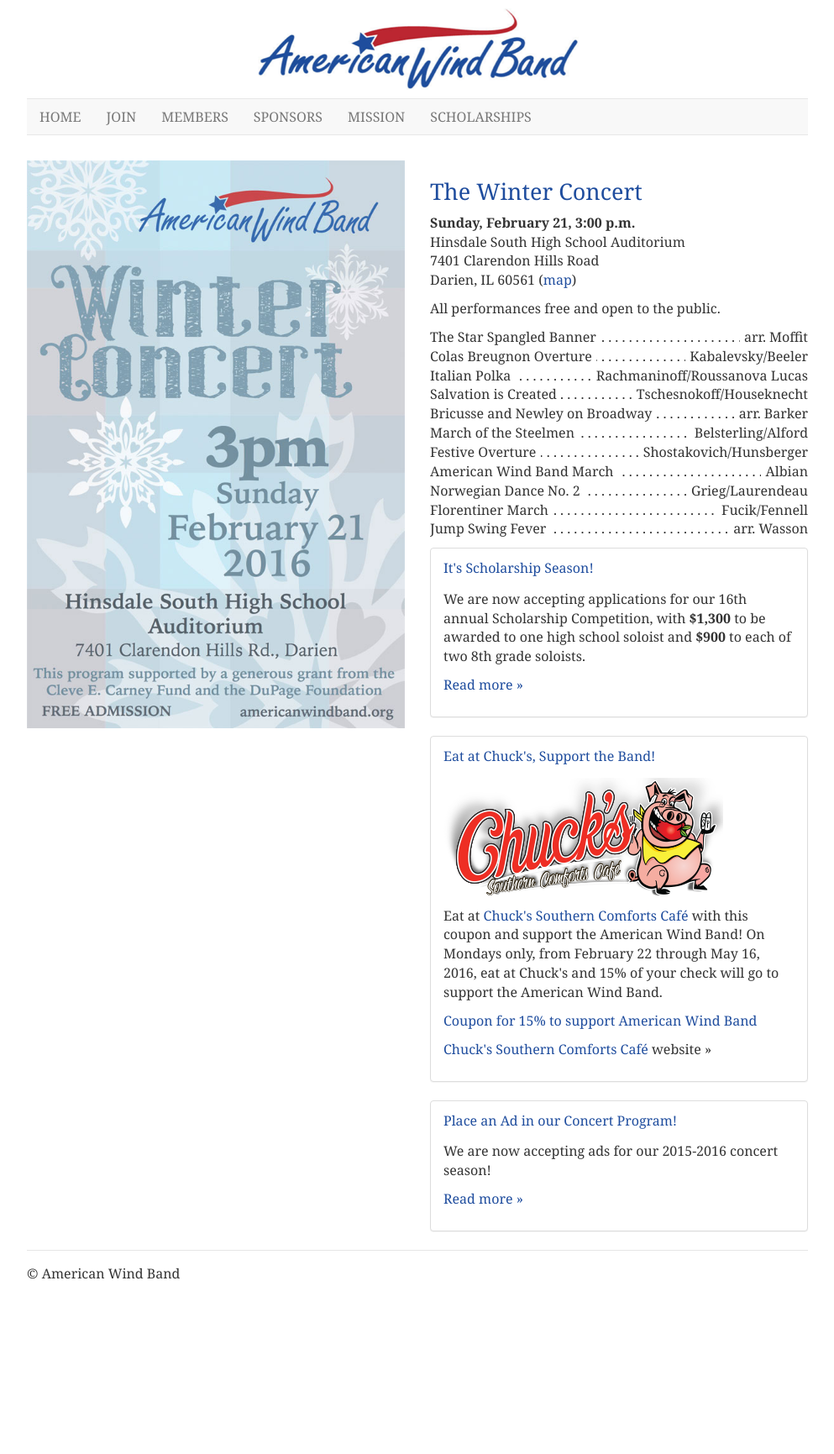
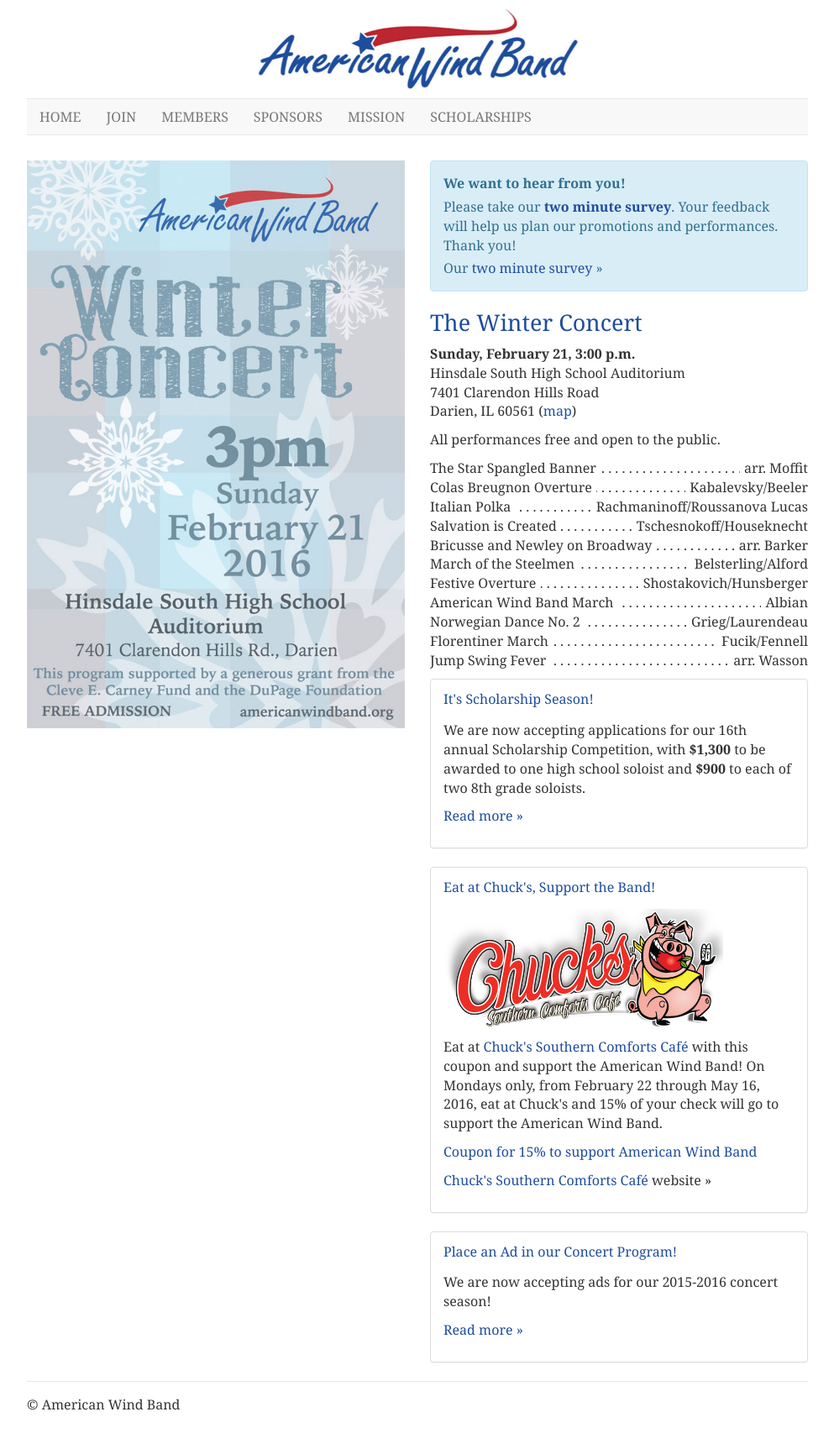
Before and after one commit to americanwindband/americanwindband.github.io, a Jekyll site: the page built from index.html, in a window 1280 px wide. Shown: the whole page at 84% size, without its empty margins (143-1136 px from the left). Built offline with Jekyll 4.4.1, drawn with Linux system fonts in a browser that asks for light colours; before the commit the page ends 1574 px from its top, so only the background shows below that.

Commit message:
Survey link

```diff
--- a/index.html
+++ b/index.html
@@ -18,6 +18,13 @@
     </div>
 
     <div class="col-sm-6 program">
+
+        <div class="alert alert-info" role="alert">
+            <p><strong>We want to hear from you!</strong></p>
+            <p>Please take our <a href = "https://www.surveymonkey.com/r/QW9BTJJ"><strong>two minute survey</strong></a>. Your feedback will help us plan our promotions and performances.  Thank you!</p>
+
+            <p>Our <a href = "https://www.surveymonkey.com/r/QW9BTJJ">two minute survey</a> &raquo;
+        </div>
 
         <h2>The Winter Concert</h2>
 
@@ -62,6 +69,8 @@
             <li><span>Jump Swing Fever</span>
             <span>arr. Wasson</span></li>
         </ul>
+
+
 
         <div class="panel panel-default">
             <div class="panel-body">
```
